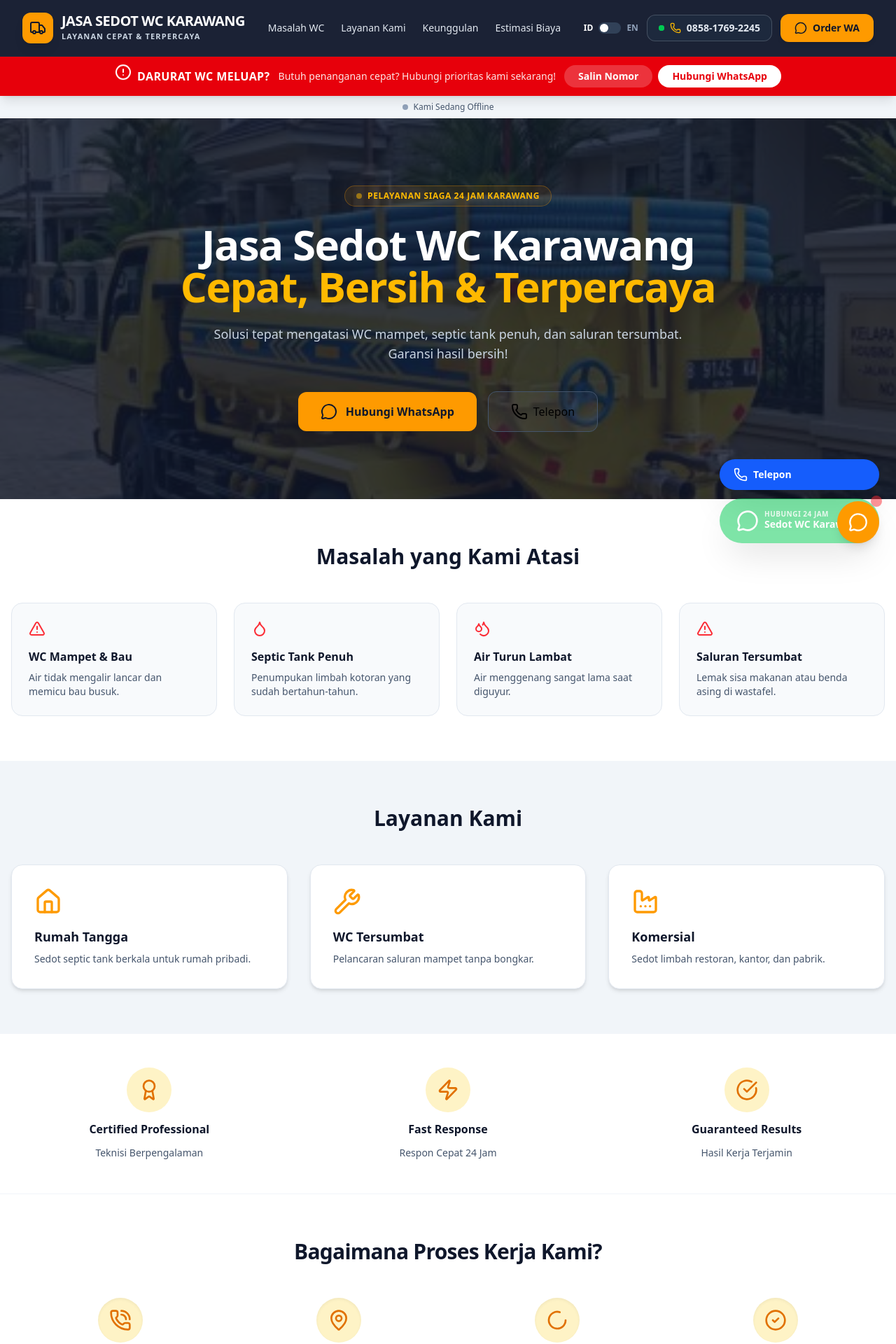
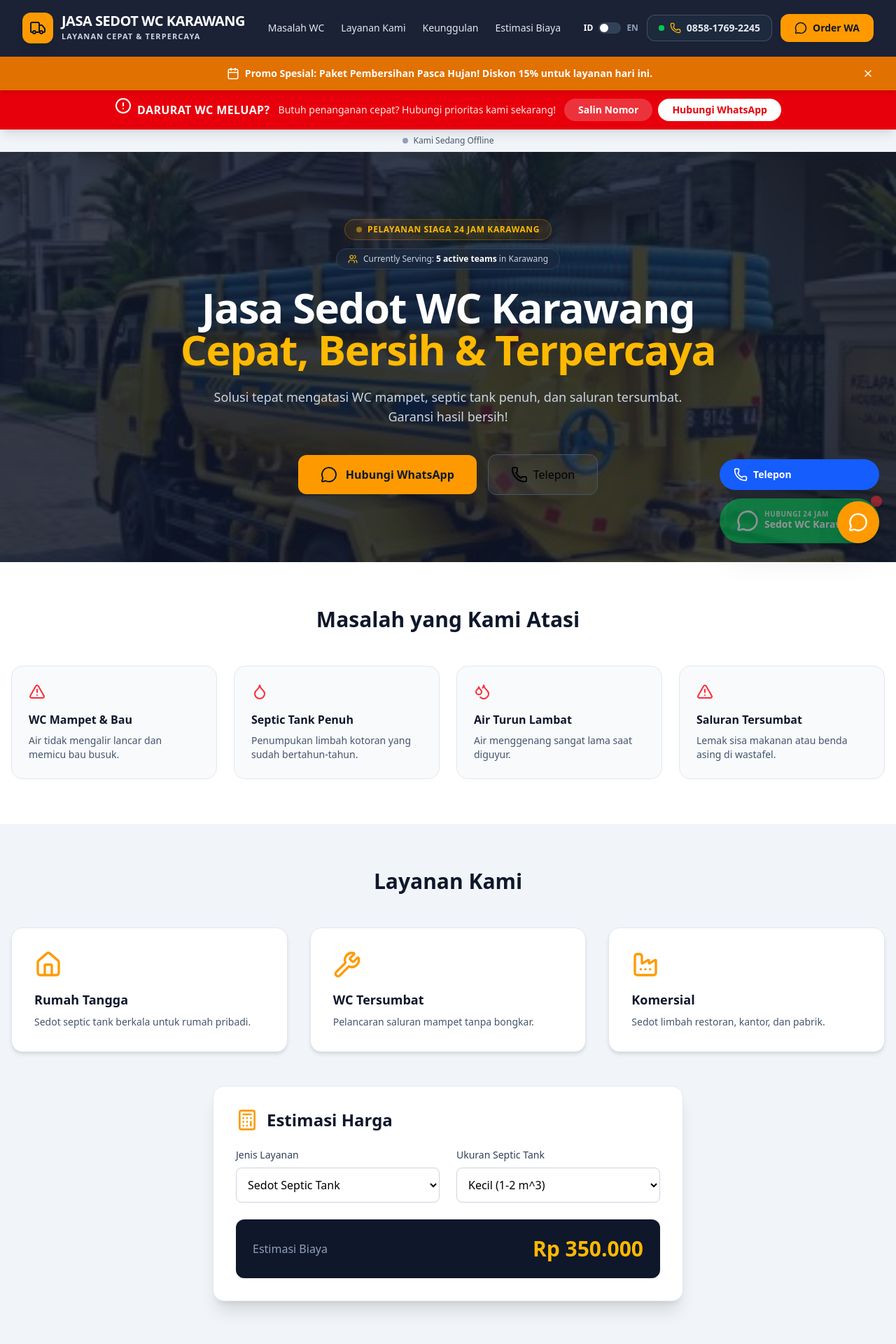
Before and after one commit to idin77/Jasa-Sedot-WC-Karawang-Eponk, a React (Vite) app: page / in a window 1280 px wide. Shown: the top 1920 px of the page at 70% size. Built offline with nearby package versions, Linux system fonts and the light colour scheme.

Commit message:
feat: enhance user experience and update contacts
- Add seasonal promos, price calculator, and team availability
- Update business phone number across all components
- Refresh trust indicators with updated value propositions

```diff
--- a/src/App.tsx
+++ b/src/App.tsx
@@ -4,6 +4,7 @@
  */
 
 import Header from './components/Header';
+import SeasonalPromo from './components/SeasonalPromo';
 import EmergencyCallout from './components/EmergencyCallout';
 import AvailabilityBanner from './components/AvailabilityBanner';
 import Hero from './components/Hero';
@@ -43,6 +44,7 @@ export default function App() {
         description="Layanan jasa sedot WC profesional dan cepat di Karawang. Hubungi kami untuk penanganan darurat WC mampet atau penuh sekarang!"
       />
       <Header />
+      <SeasonalPromo />
       <EmergencyCallout />
       <AvailabilityBanner />
       <Hero />
--- a/src/components/ChatWidget.tsx
+++ b/src/components/ChatWidget.tsx
@@ -60,7 +60,7 @@ export default function ChatWidget() {
   };
 
   const openWhatsApp = (message: string) => {
-    const phone = '6285882448632'; // Assuming this is the business number
+    const phone = '6285817692245'; // Assuming this is the business number
     window.open(`https://wa.me/${phone}?text=${encodeURIComponent(message)}`, '_blank');
   };
 
--- a/src/components/Hero.tsx
+++ b/src/components/Hero.tsx
@@ -1,5 +1,6 @@
 import HeroImage from '../assets/images/jasa-sedot-wc-karawang.jpg';
 import { Zap, Phone, MessageCircle } from 'lucide-react';
+import TeamAvailability from './TeamAvailability';
 
 export default function Hero() {
   return (
@@ -10,9 +11,12 @@ export default function Hero() {
       </div>
       <div className="max-w-7xl mx-auto px-4 sm:px-6 lg:px-8 relative z-10">
         <div className="text-center space-y-6">
-          <div className="inline-flex items-center gap-2 bg-amber-500/10 border border-amber-500/30 text-amber-400 px-4 py-1.5 rounded-full text-xs font-bold tracking-wider uppercase">
-            <span className="flex h-2 w-2 rounded-full bg-amber-400 animate-pulse"></span>
-            Pelayanan Siaga 24 Jam Karawang
+          <div className="flex flex-col items-center gap-3 mb-6">
+            <div className="inline-flex items-center gap-2 bg-amber-500/10 border border-amber-500/30 text-amber-400 px-4 py-1.5 rounded-full text-xs font-bold tracking-wider uppercase">
+              <span className="flex h-2 w-2 rounded-full bg-amber-400 animate-pulse"></span>
+              Pelayanan Siaga 24 Jam Karawang
+            </div>
+            <TeamAvailability />
           </div>
           <h1 className="text-4xl lg:text-6xl font-extrabold tracking-tight text-white">
             Jasa Sedot WC Karawang <br />
--- a/src/components/MapSection.tsx
+++ b/src/components/MapSection.tsx
@@ -8,7 +8,7 @@ const KECAMATAN = [
 
 export default function MapSection() {
   const whatsappLink = (kec: string) =>
-    `https://wa.me/6285882448632?text=Halo%20Sedot%20WC%20Karawang%2C%20saya%20berada%20di%20${kec}%20dan%20membutuhkan%20layanan%20sedot%20WC.`;
+    `https://wa.me/6285817692245?text=Halo%20Sedot%20WC%20Karawang%2C%20saya%20berada%20di%20${kec}%20dan%20membutuhkan%20layanan%20sedot%20WC.`;
 
   return (
     <section className="bg-slate-50 py-16">
--- /dev/null
+++ b/src/components/SeasonalPromo.tsx
@@ -0,0 +1,30 @@
+import { useState } from 'react';
+import { X, Calendar } from 'lucide-react';
+import { motion, AnimatePresence } from 'motion/react';
+
+export default function SeasonalPromo() {
+  const [isVisible, setIsVisible] = useState(true);
+
+  if (!isVisible) return null;
+
+  return (
+    <AnimatePresence>
+        <motion.div
+            initial={{ height: 0, opacity: 0 }}
+            animate={{ height: 'auto', opacity: 1 }}
+            exit={{ height: 0, opacity: 0 }}
+            className="bg-amber-600 text-white p-3 text-center shadow-md relative z-40"
+        >
+            <div className="max-w-7xl mx-auto px-4 flex items-center justify-between">
+                <div className="flex items-center justify-center gap-2 flex-1">
+                    <Calendar size={18} className="shrink-0" />
+                    <p className="text-sm font-bold">Promo Spesial: Paket Pembersihan Pasca Hujan! Diskon 15% untuk layanan hari ini.</p>
+                </div>
+                <button onClick={() => setIsVisible(false)} className="hover:bg-amber-700 p-1 rounded-full shrink-0">
+                    <X size={16} />
+                </button>
+            </div>
+        </motion.div>
+    </AnimatePresence>
+  );
+}
--- /dev/null
+++ b/src/components/ServicePriceCalculator.tsx
@@ -0,0 +1,56 @@
+import { useState } from 'react';
+import { Calculator } from 'lucide-react';
+
+const services = [
+  { name: 'Sedot Septic Tank', basePrice: 350000 },
+  { name: 'Pembuangan Saluran Mampet', basePrice: 250000 },
+  { name: 'Servis Grease Trap', basePrice: 300000 },
+];
+
+const sizes = [
+  { name: 'Kecil (1-2 m^3)', multiplier: 1 },
+  { name: 'Sedang (3-4 m^3)', multiplier: 1.3 },
+  { name: 'Besar (>4 m^3)', multiplier: 1.6 },
+];
+
+export default function ServicePriceCalculator() {
+  const [service, setService] = useState(services[0]);
+  const [size, setSize] = useState(sizes[0]);
+
+  const estimate = Math.floor(service.basePrice * size.multiplier);
+
+  return (
+    <div className="bg-white p-8 rounded-2xl shadow-xl border border-slate-200 mt-12 max-w-2xl mx-auto">
+      <div className="flex items-center gap-3 mb-6">
+        <Calculator className="text-amber-500 w-8 h-8" />
+        <h3 className="text-2xl font-bold text-slate-900">Estimasi Harga</h3>
+      </div>
+      <div className="grid grid-cols-1 md:grid-cols-2 gap-6 mb-6">
+        <div>
+          <label className="block text-sm font-medium text-slate-700 mb-2">Jenis Layanan</label>
+          <select
+            className="w-full border border-slate-300 rounded-lg p-3"
+            value={service.name}
+            onChange={(e) => setService(services.find(s => s.name === e.target.value) || services[0])}
+          >
+            {services.map(s => <option key={s.name} value={s.name}>{s.name}</option>)}
+          </select>
+        </div>
+        <div>
+          <label className="block text-sm font-medium text-slate-700 mb-2">Ukuran Septic Tank</label>
+          <select
+            className="w-full border border-slate-300 rounded-lg p-3"
+            value={size.name}
+            onChange={(e) => setSize(sizes.find(s => s.name === e.target.value) || sizes[0])}
+          >
+            {sizes.map(s => <option key={s.name} value={s.name}>{s.name}</option>)}
+          </select>
+        </div>
+      </div>
+      <div className="bg-slate-900 p-6 rounded-xl flex items-center justify-between mt-6">
+        <p className="text-slate-400">Estimasi Biaya</p>
+        <p className="text-3xl font-bold text-amber-400">Rp {estimate.toLocaleString('id-ID')}</p>
+      </div>
+    </div>
+  );
+}
--- a/src/components/ServicesSection.tsx
+++ b/src/components/ServicesSection.tsx
@@ -1,4 +1,5 @@
 import { Home, Wrench, Factory } from 'lucide-react';
+import ServicePriceCalculator from './ServicePriceCalculator';
 
 export default function ServicesSection() {
   const services = [
@@ -20,6 +21,7 @@ export default function ServicesSection() {
             </div>
           ))}
         </div>
+        <ServicePriceCalculator />
       </div>
     </section>
   );
--- /dev/null
+++ b/src/components/TeamAvailability.tsx
@@ -0,0 +1,29 @@
+import { useState, useEffect } from 'react';
+import { Users } from 'lucide-react';
+
+export default function TeamAvailability() {
+  const [activeTeams, setActiveTeams] = useState(0);
+
+  useEffect(() => {
+    const updateTeams = () => {
+      const hour = new Date().getHours();
+      // Business hours: 07:00 - 22:00 (more teams)
+      if (hour >= 7 && hour < 22) {
+        setActiveTeams(Math.floor(Math.random() * 3) + 3); // 3-5 teams
+      } else {
+        setActiveTeams(1);
+      }
+    };
+
+    updateTeams();
+    const interval = setInterval(updateTeams, 60000); // Update every minute
+    return () => clearInterval(interval);
+  }, []);
+
+  return (
+    <div className="inline-flex items-center gap-2 bg-slate-800/60 border border-slate-700 text-slate-300 px-4 py-1.5 rounded-full text-xs font-medium backdrop-blur-sm">
+      <Users size={14} className="text-amber-400" />
+      <span>Currently Serving: <strong className="text-white">{activeTeams} active teams</strong> in Karawang</span>
+    </div>
+  );
+}
--- a/src/components/TrustIndicators.tsx
+++ b/src/components/TrustIndicators.tsx
@@ -1,10 +1,10 @@
-import { Award, Zap, CheckCircle } from 'lucide-react';
+import { ShieldCheck, Clock, Wrench } from 'lucide-react';
 
 export default function TrustIndicators() {
   const items = [
-    { icon: Award, title: 'Certified Professional', desc: 'Teknisi Berpengalaman' },
-    { icon: Zap, title: 'Fast Response', desc: 'Respon Cepat 24 Jam' },
-    { icon: CheckCircle, title: 'Guaranteed Results', desc: 'Hasil Kerja Terjamin' },
+    { icon: ShieldCheck, title: 'No Hidden Fees', desc: 'Transparan & Jujur' },
+    { icon: Clock, title: 'Same-day Response', desc: 'Respon Hari yang Sama' },
+    { icon: Wrench, title: 'Professional Equipment', desc: 'Peralatan Canggih' },
   ];
 
   return (
```
